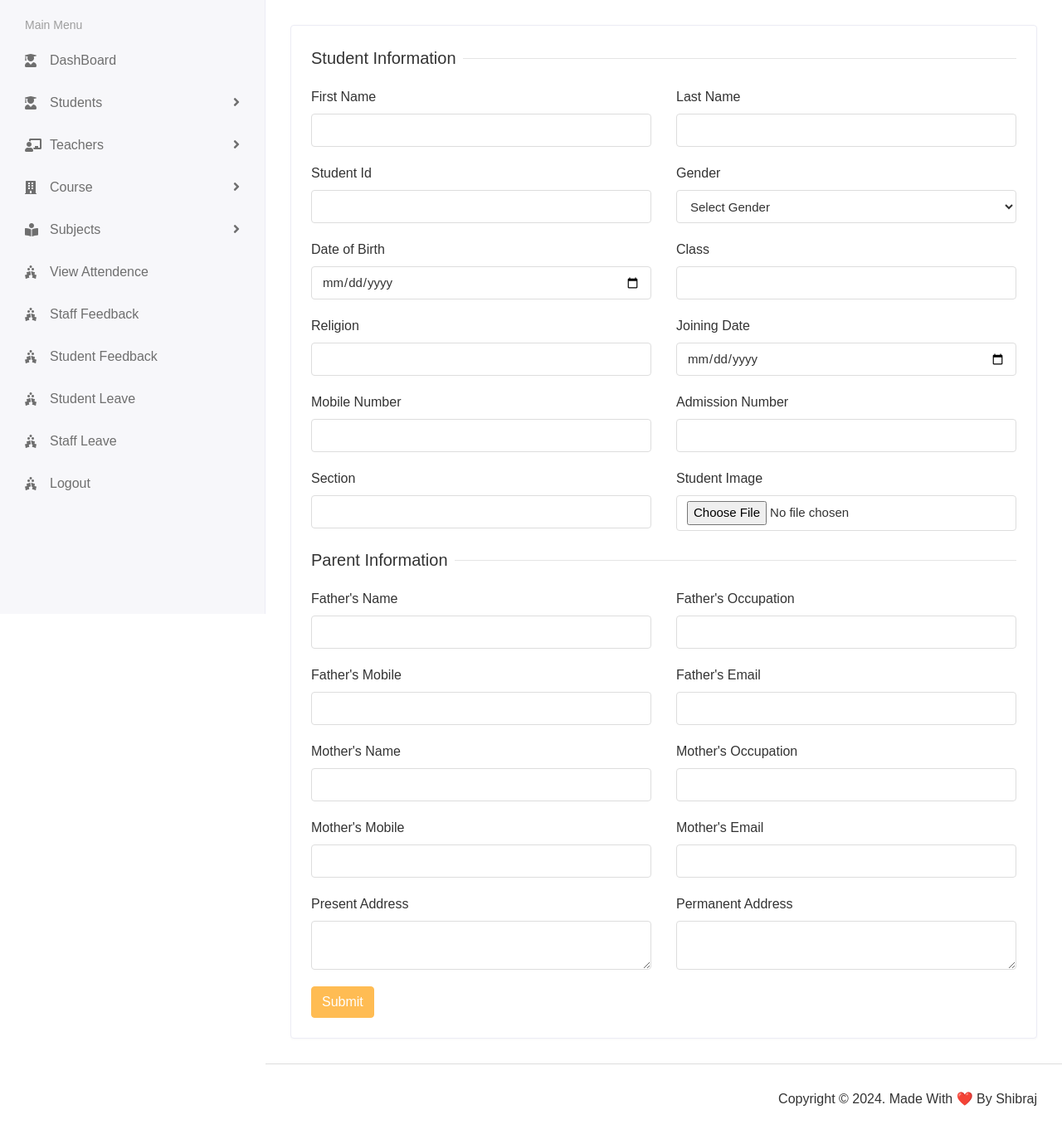
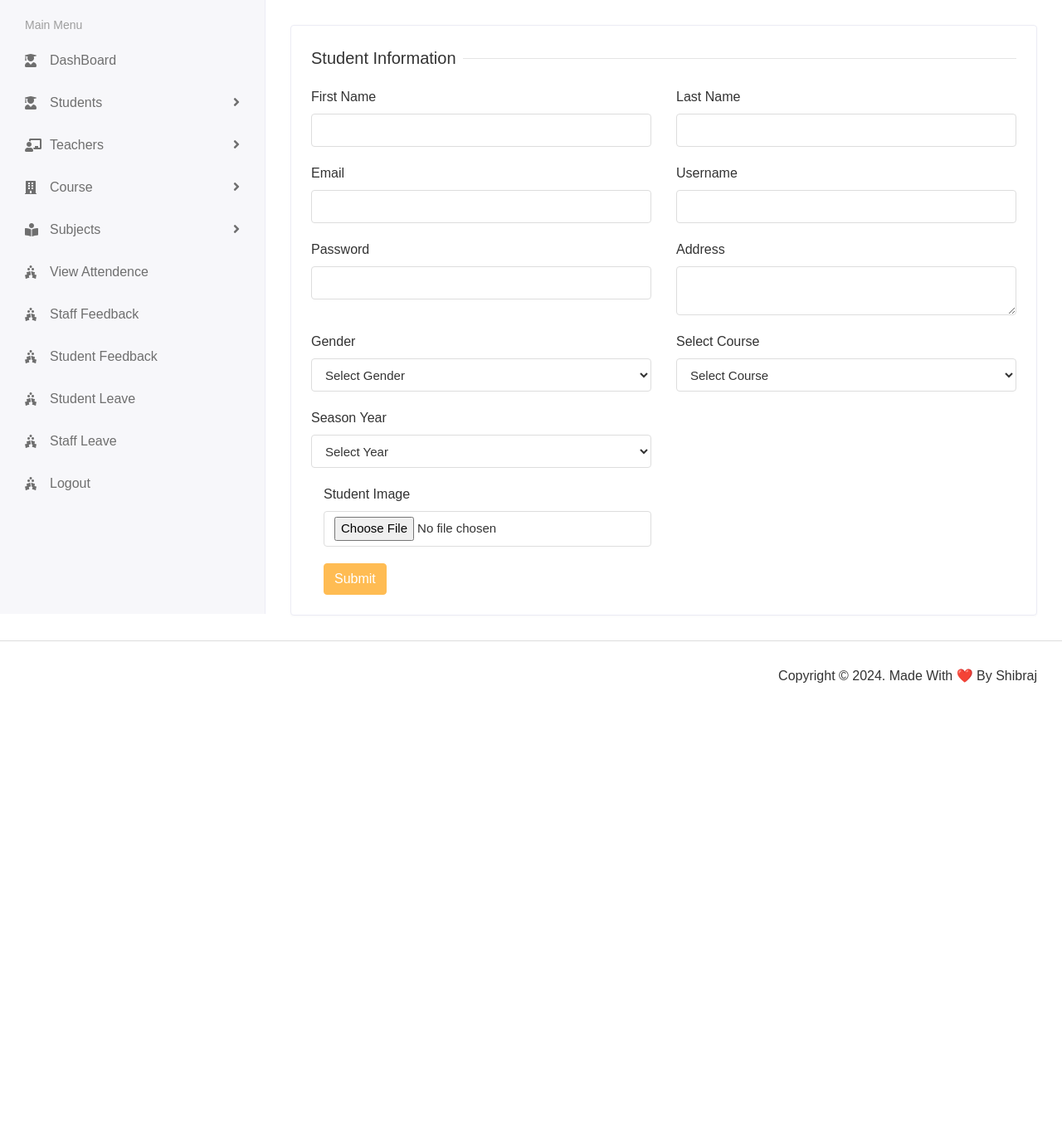
Before and after one commit to Debshibraj123/complete_student_mngmnt_system_using_django, a Django app: page /Hod/Student/Add in a window 1280 px wide. Shown: the part 60-1427 px from the top of the page at 83% size. After the commit the page ends 883 px from the top, so only its background shows below. Run offline with Django 5.2, Linux system fonts and the light colour scheme; data that the repository does not hold is empty; some libraries are stand-ins or nearby versions.

Commit message:
"added  add student backednd"

```diff
--- a/mysite/app/models.py
+++ b/mysite/app/models.py
@@ -33,13 +33,16 @@ class Session_Year(models.Model):
     session_start = models.CharField(max_length=100)
     session_end = models.CharField(max_length=100)
 
+    def __str__(self):
+        return self.session_start
+
 #add student model
 class Student(models.Model):
     admin = models.OneToOneField(CustomUser, on_delete=models.CASCADE)
     address = models.TextField()
     gender = models.CharField(max_length=100)
     course = models.ForeignKey(Course, on_delete=models.DO_NOTHING, related_name='students_in_course')
-    session_year = models.ForeignKey(Course, on_delete=models.DO_NOTHING, related_name='students_in_session_year')
+    session_year = models.ForeignKey(Session_Year, on_delete=models.DO_NOTHING, related_name='students_in_session_year')
     created_at = models.DateTimeField(auto_now_add=True)
     updated_at = models.DateTimeField(auto_now=True)
 
--- a/mysite/mysite/settings.py
+++ b/mysite/mysite/settings.py
@@ -43,8 +43,8 @@ INSTALLED_APPS = [
 MIDDLEWARE = [
     'django.middleware.security.SecurityMiddleware',
     'django.contrib.sessions.middleware.SessionMiddleware',
+    'django.middleware.csrf.CsrfViewMiddleware',
     'django.middleware.common.CommonMiddleware',
-    'django.middleware.csrf.CsrfViewMiddleware',
     'django.contrib.auth.middleware.AuthenticationMiddleware',
     'django.contrib.messages.middleware.MessageMiddleware',
     'django.middleware.clickjacking.XFrameOptionsMiddleware',
--- a/mysite/templates/Hod/add_student.html
+++ b/mysite/templates/Hod/add_student.html
@@ -5,7 +5,9 @@
     <div class="col-sm-12">
         <div class="card">
             <div class="card-body">
-                <form>
+                <form method="post" action="{% url 'add_student' %}">
+                  {% csrf_token %}
+
                     <div class="row">
                         <div class="col-12">
                            <h5 class="form-title"><span>Student Information</span></h5>
@@ -13,147 +15,91 @@
                         <div class="col-12 col-sm-6">
                            <div class="form-group">
                               <label>First Name</label>
-                              <input type="text" class="form-control">
+                              <input type="text" class="form-control" name="first_name">
                            </div>
                         </div>
                         <div class="col-12 col-sm-6">
                            <div class="form-group">
                               <label>Last Name</label>
-                              <input type="text" class="form-control">
+                              <input type="text" class="form-control" name="last_name">
                            </div>
                         </div>
+
                         <div class="col-12 col-sm-6">
                            <div class="form-group">
-                              <label>Student Id</label>
-                              <input type="text" class="form-control">
+                              <label>Email</label>
+                              <input type="email" class="form-control" name="email">
                            </div>
                         </div>
+
+                        <div class="col-12 col-sm-6">
+                           <div class="form-group">
+                              <label>Username</label>
+                              <input type="text" class="form-control" name="username">
+                           </div>
+                        </div>
+
+                        <div class="col-12 col-sm-6">
+                           <div class="form-group">
+                              <label>Password</label>
+                              <input type="password" class="form-control" name="password">
+                           </div>
+                        </div>
+
+                        <div class="col-12 col-sm-6">
+                           <div class="form-group">
+                              <label>Address</label>
+                              <textarea  class="form-control" name="address"></textarea>
+                           </div>
+                        </div>
+
                         <div class="col-12 col-sm-6">
                            <div class="form-group">
                                <label>Gender</label>
-                              <select class="form-control">
+                               <select class="form-control" name="gender">
                                    <option>Select Gender</option>
-                                 <option>Female</option>
-                                 <option>Male</option>
-                                 <option>Others</option>
+                                   <option value="Female">Female</option>
+                                   <option value="Male">Male</option>
+                                   <option value="Others">Others</option>
                                </select>
                            </div>
                        </div>
+
                         <div class="col-12 col-sm-6">
                            <div class="form-group">
-                              <label>Date of Birth</label>
-                              <div>
-                                 <input type="date" class="form-control">
+                              <label>Select Course</label>
+                              <select class="form-control" name="course">
+                                 <option>Select Course</option>
+                                 {% for i in course  %}
+                                 <option value="{{i.id}}">{{i.name}}</option>
+                                 {% endfor %}
+                              </select>
                            </div>
                         </div>
-                        </div>
+
                         <div class="col-12 col-sm-6">
                            <div class="form-group">
-                              <label>Class</label>
-                              <input type="text" class="form-control">
+                              <label>Season Year</label>
+                              <select class="form-control" name="session_year">
+                                 <option>Select Year</option>
+                                 {% for i in seassion_year  %}
+                                 <option value="{{i.id}}">{{i.session_start}} To {{i.session_end}}</option>
+                                 {% endfor %}
+                              </select>
                            </div>
                         </div>
-                        <div class="col-12 col-sm-6">
-                           <div class="form-group">
-                              <label>Religion</label>
-                              <input type="text" class="form-control">
+
+
                         </div>
-                        </div>
-                        <div class="col-12 col-sm-6">
-                           <div class="form-group">
-                              <label>Joining Date</label>
-                              <div>
-                                 <input type="date" class="form-control">
-                              </div>
-                           </div>
-                        </div>
-                        <div class="col-12 col-sm-6">
-                           <div class="form-group">
-                              <label>Mobile Number</label>
-                              <input type="text" class="form-control">
-                           </div>
-                        </div>
-                        <div class="col-12 col-sm-6">
-                           <div class="form-group">
-                              <label>Admission Number</label>
-                              <input type="text" class="form-control">
-                           </div>
-                        </div>
-                        <div class="col-12 col-sm-6">
-                           <div class="form-group">
-                              <label>Section</label>
-                              <input type="text" class="form-control">
-                           </div>
-                        </div>
+
+
                         <div class="col-12 col-sm-6">
                            <div class="form-group">
                               <label>Student Image</label>
-                              <input type="file" class="form-control">
+                              <input type="file" class="form-control" name="profile-pic">
                            </div>
                         </div>
-                        <div class="col-12">
-                           <h5 class="form-title"><span>Parent Information</span></h5>
-                        </div>
-                        <div class="col-12 col-sm-6">
-                           <div class="form-group">
-                              <label>Father's Name</label>
-                              <input type="text" class="form-control">
-                           </div>
-                        </div>
-                        <div class="col-12 col-sm-6">
-                           <div class="form-group">
-                              <label>Father's Occupation</label>
-                              <input type="text" class="form-control">
-                           </div>
-                        </div>
-                        <div class="col-12 col-sm-6">
-                           <div class="form-group">
-                              <label>Father's Mobile</label>
-                              <input type="text" class="form-control">
-                           </div>
-                        </div>
-                        <div class="col-12 col-sm-6">
-                           <div class="form-group">
-                              <label>Father's Email</label>
-                              <input type="email" class="form-control">
-                           </div>
-                        </div>
-                        <div class="col-12 col-sm-6">
-                           <div class="form-group">
-                              <label>Mother's Name</label>
-                              <input type="text" class="form-control">
-                           </div>
-                        </div>
-                        <div class="col-12 col-sm-6">
-                           <div class="form-group">
-                              <label>Mother's Occupation</label>
-                              <input type="text" class="form-control">
-                           </div>
-                        </div>
-                        <div class="col-12 col-sm-6">
-                           <div class="form-group">
-                              <label>Mother's Mobile</label>
-                              <input type="text" class="form-control">
-                           </div>
-                        </div>
-                        <div class="col-12 col-sm-6">
-                           <div class="form-group">
-                              <label>Mother's Email</label>
-                              <input type="email" class="form-control">
-                           </div>
-                        </div>
-                        <div class="col-12 col-sm-6">
-                           <div class="form-group">
-                              <label>Present Address</label>
-                              <textarea class="form-control"></textarea>
-                           </div>
-                        </div>
-                        <div class="col-12 col-sm-6">
-                           <div class="form-group">
-                              <label>Permanent Address</label>
-                              <textarea class="form-control"></textarea>
-                           </div>
-                        </div>
+
                         <div class="col-12">
                            <button type="submit" class="btn btn-primary">Submit</button>
                         </div>
```
Also changed, not shown: mysite/mysite/Hod_Views.py (+59 -1 lines). Lines whose indentation alone changed are shown as unchanged.
